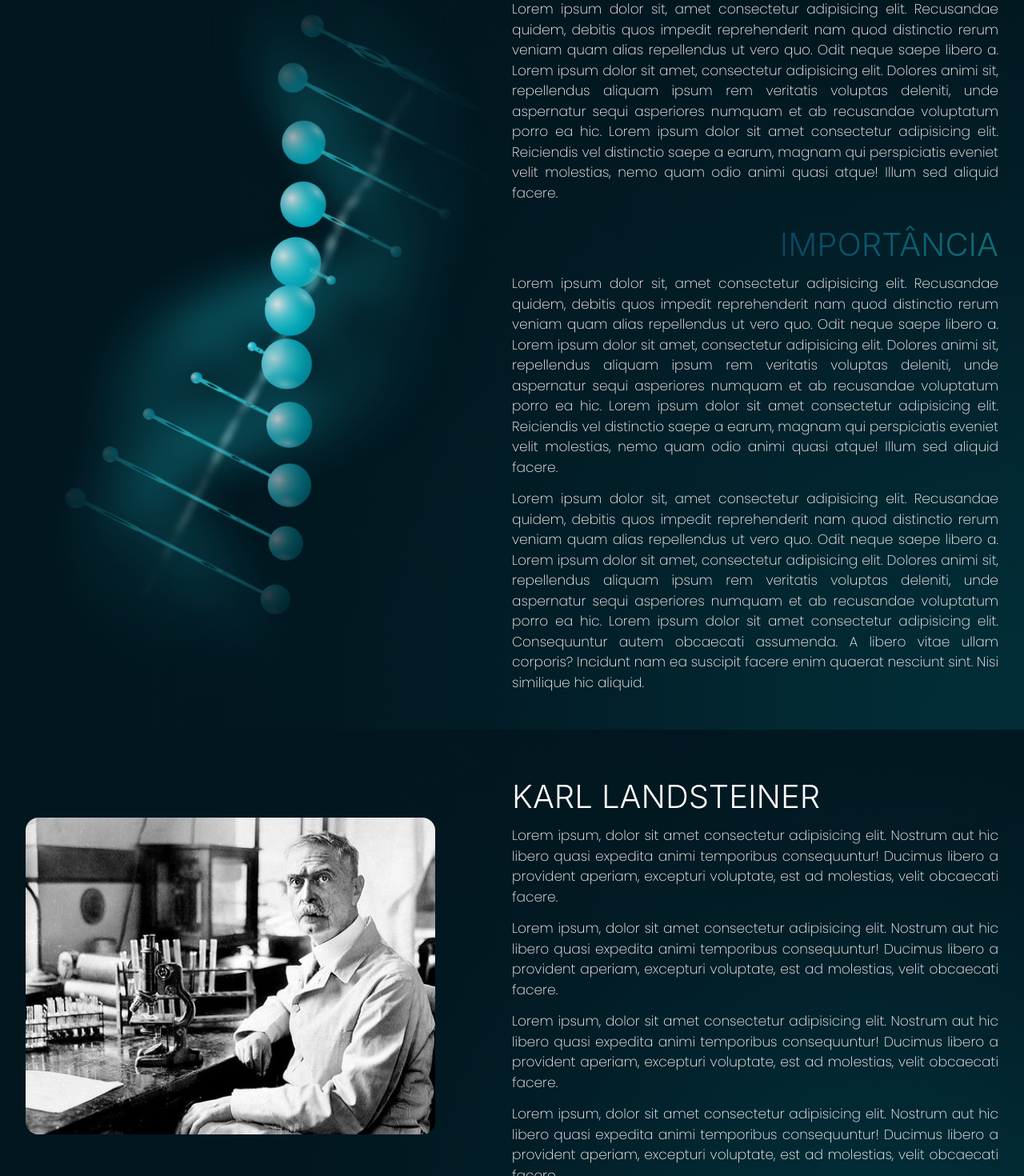
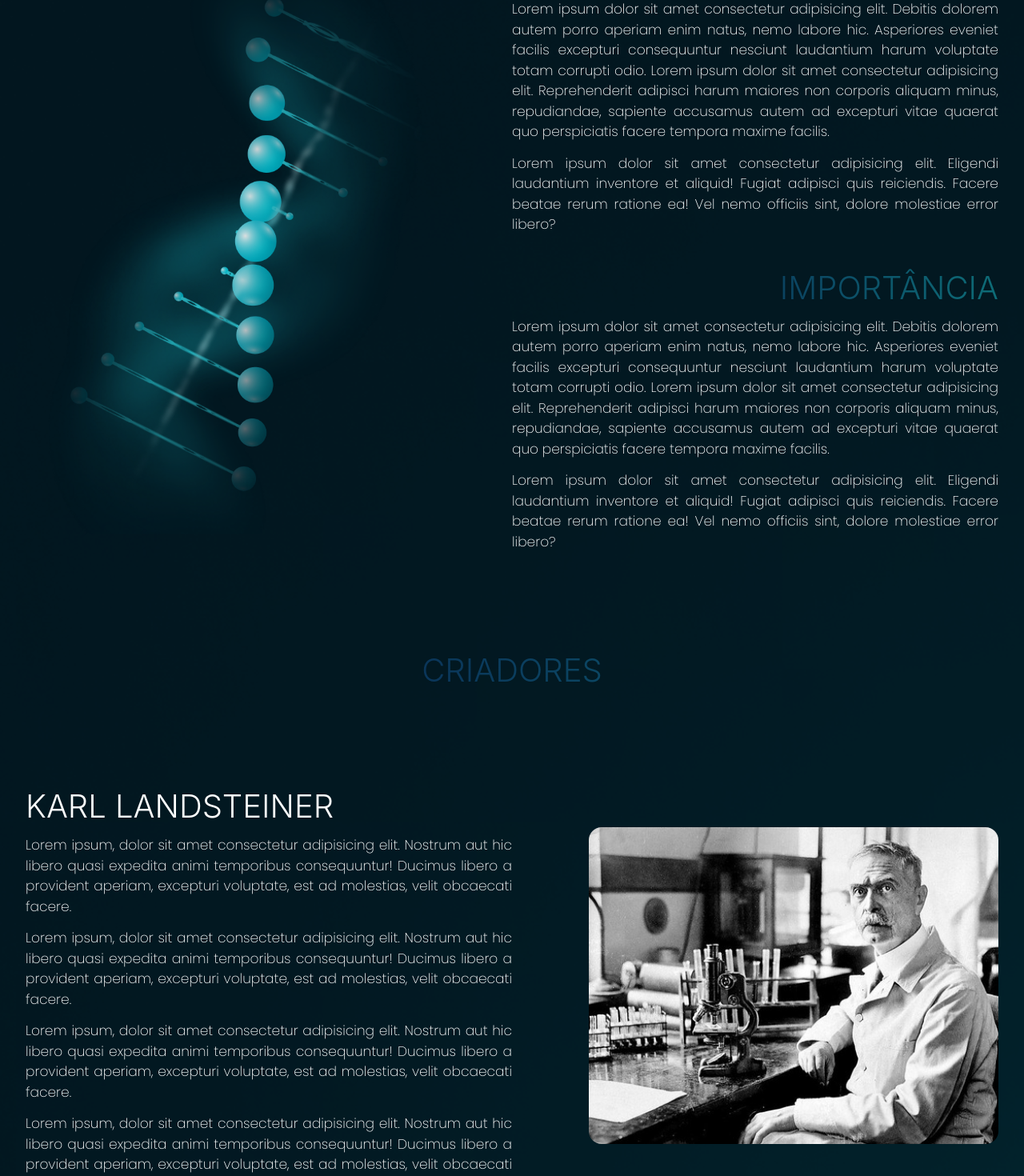
Before and after one commit to Matheus1415/Mendel, a React (Vite) app: page /fator-rh in a window 1280 px wide. Shown: the part 921-2391 px from the top of the page at 80% size. Built offline with nearby package versions, Linux system fonts and the light colour scheme.

Commit message:
realização de algumas configurações bem sucedidas

```diff
--- a/src/pages/FatorRh/BiographyFatorRh.jsx
+++ b/src/pages/FatorRh/BiographyFatorRh.jsx
@@ -2,10 +2,9 @@ import {Heading, Text, Flex, Box, useBreakpointValue, Image} from '@chakra-ui/re
 
 const BiographyFatorRh = ({
     title,
-    isRowReverse = false,
+    isRowReverse,
     isImage = true,
     isImageSrc = '../public/img/DNA.png',
-    backgroundImage = '../public/img/background4.png'
 }) => {
 
     const flexDirection = useBreakpointValue({ base: "column", sm: "column", md: isRowReverse?'row-reverse':'row' });
@@ -14,27 +13,19 @@ const BiographyFatorRh = ({
 
     const styleText = {
         fontSize: '17px',
-        fontWeight: '275',
+        fontWeight: 275,
         lineHeight: '25.5px',
-        alignItems: 'justify-content'
+        textAlign: 'justify'
     }
     const styleHeading = {
         fontSize: '40px',
-        textAlign: 'right',
-        fontWeight: '275',
-        alignItems: 'justify-content',
-        bgGradient: 'linear(to-r, #0D066780, #19BFCD80)',
-        bgClip: 'text'
+        textAlign: 'left',
+        fontWeight: 275,
     }
 
     return(
 
-        <Box
-        backgroundRepeat="repeat"
-        backgroundSize="cover"
-        backgroundPosition="center"
-        backgroundImage={`url(${backgroundImage})`}
-        >
+        <Box>
             <Flex
             mx="auto"
             maxW="1300px"
@@ -54,17 +45,31 @@ const BiographyFatorRh = ({
                 alignItems={flexAlignContent}
                 >
                     <Box>
-                        <Heading variant="SecondTitle"> {title} </Heading>
-                        <Text variant="Paragraph">
+                        <Heading
+                        variant="SecondTitle"
+                        sx={styleHeading}> {title} </Heading>
+                        <Text
+                        variant="Paragraph"
+                        sx={styleText}
+                        >
                             Lorem ipsum, dolor sit amet consectetur adipisicing elit. Nostrum aut hic libero quasi expedita animi temporibus consequuntur! Ducimus libero a provident aperiam, excepturi voluptate, est ad molestias, velit obcaecati facere.
                         </Text>
-                        <Text variant="Paragraph">
+                        <Text
+                        variant="Paragraph"
+                        sx={styleText}
+                        >
                             Lorem ipsum, dolor sit amet consectetur adipisicing elit. Nostrum aut hic libero quasi expedita animi temporibus consequuntur! Ducimus libero a provident aperiam, excepturi voluptate, est ad molestias, velit obcaecati facere.
                         </Text>
-                        <Text variant="Paragraph">
+                        <Text
+                        variant="Paragraph"
+                        sx={styleText}
+                        >
                             Lorem ipsum, dolor sit amet consectetur adipisicing elit. Nostrum aut hic libero quasi expedita animi temporibus consequuntur! Ducimus libero a provident aperiam, excepturi voluptate, est ad molestias, velit obcaecati facere.
                         </Text>
-                        <Text variant="Paragraph">
+                        <Text
+                        variant="Paragraph"
+                        sx={styleText}
+                        >
                             Lorem ipsum, dolor sit amet consectetur adipisicing elit. Nostrum aut hic libero quasi expedita animi temporibus consequuntur! Ducimus libero a provident aperiam, excepturi voluptate, est ad molestias, velit obcaecati facere.
                         </Text>
                     </Box>
--- a/src/pages/FatorRh/index.jsx
+++ b/src/pages/FatorRh/index.jsx
@@ -6,8 +6,8 @@ import { ExamFactorRh } from './ExamFactorRh';
 
 
 export const FatorRh = ({
-    isRowReverse = false,
     isImage = true,
+    isRowReverse = true,
     isImageSrc = '../public/img/DNA.png',
     backgroundImage = '../public/img/background4.png'
 }) => {
@@ -18,15 +18,14 @@ export const FatorRh = ({
 
     const styleText = {
         fontSize: '17px',
-        fontWeight: '275',
+        fontWeight: 275,
         lineHeight: '25.5px',
-        alignItems: 'justify-content'
+        textAlign: 'justify'
     }
     const styleHeading = {
         fontSize: '40px',
         textAlign: 'right',
-        fontWeight: '275',
-        alignItems: 'justify-content',
+        fontWeight: 275,
         bgGradient: 'linear(to-r, #0D066780, #19BFCD80)',
         bgClip: 'text'
     }
@@ -36,6 +35,10 @@ export const FatorRh = ({
     return(
         <>
             <LayoutIntroduction query="Fator Rh">Fator Rh</LayoutIntroduction>
+
+
+
+
             <Box
             backgroundRepeat="repeat"
             backgroundSize="cover"
@@ -51,42 +54,68 @@ export const FatorRh = ({
                 justifyContent="space-between"
                 alignItems="center"
                 >
-                    <Box
-                    >
-                        {isImage && (
-                            <Image
-                                w="600px"
-                                height="877.46px"
-                                borderRadius="2xl"
-                                objectFit="cover"
-                                src={isImageSrc}
-                                alt="Estatua de Mendel"
-                            />
-                        )}
-                    </Box>
                     <Flex
                     direction="column"
                     justifyContent="flex-start"
-                    h="100%"
-                    w="100%"
+                    h="100%" w="100%"
                     maxW={contentWidth}
                     alignItems={flexAlignContent}
                     >
-                        <Box>
-                            <Heading variant="PrimaryTitle" sx={styleHeading}>O que é</Heading>
-                            <Text variant="Paragraph" sx={styleText}>Lorem ipsum dolor sit, amet consectetur adipisicing elit. Recusandae quidem, debitis quos impedit reprehenderit nam quod distinctio rerum veniam quam alias repellendus ut vero quo. Odit neque saepe libero a. Lorem ipsum dolor sit amet, consectetur adipisicing elit. Dolores animi sit, repellendus aliquam ipsum rem veritatis voluptas deleniti, unde aspernatur sequi asperiores numquam et ab recusandae voluptatum porro ea hic. Lorem ipsum dolor sit amet consectetur adipisicing elit. Reiciendis vel distinctio saepe a earum, magnam qui perspiciatis eveniet velit molestias, nemo quam odio animi quasi atque! Illum sed aliquid facere.</Text>
+                        <Heading
+                        variant="PrimaryTitle"
+                        sx={styleHeading}
+                        >O que é</Heading>
+                        <Text
+                        variant="Paragraph"
+                        sx={styleText}
+                        >
+                            Lorem ipsum dolor sit amet consectetur adipisicing elit. Debitis dolorem autem porro aperiam enim natus, nemo labore hic. Asperiores eveniet facilis excepturi consequuntur nesciunt laudantium harum voluptate totam corrupti odio.
+                            Lorem ipsum dolor sit amet consectetur adipisicing elit. Reprehenderit adipisci harum maiores non corporis aliquam minus, repudiandae, sapiente accusamus autem ad excepturi vitae quaerat quo perspiciatis facere tempora maxime facilis.
+                        </Text>
+                        <Text
+                        variant="Paragraph"
+                        sx={styleText}
+                        >
+                            Lorem ipsum dolor sit amet consectetur adipisicing elit. Eligendi laudantium inventore et aliquid! Fugiat adipisci quis reiciendis. Facere beatae rerum ratione ea! Vel nemo officiis sint, dolore molestiae error libero?
+                        </Text>
+                        <Heading
+                        variant="PrimaryTitle"
+                        sx={styleHeading}
+                        >
+                            Importância
+                        </Heading>
+                        <Text
+                        variant="Paragraph"
+                        sx={styleText}
+                        >
+                            Lorem ipsum dolor sit amet consectetur adipisicing elit. Debitis dolorem autem porro aperiam enim natus, nemo labore hic. Asperiores eveniet facilis excepturi consequuntur nesciunt laudantium harum voluptate totam corrupti odio.
+                            Lorem ipsum dolor sit amet consectetur adipisicing elit. Reprehenderit adipisci harum maiores non corporis aliquam minus, repudiandae, sapiente accusamus autem ad excepturi vitae quaerat quo perspiciatis facere tempora maxime facilis.
+                        </Text>
+                        <Text
+                        variant="Paragraph"
+                        sx={styleText}
+                        >
+                            Lorem ipsum dolor sit amet consectetur adipisicing elit. Eligendi laudantium inventore et aliquid! Fugiat adipisci quis reiciendis. Facere beatae rerum ratione ea! Vel nemo officiis sint, dolore molestiae error libero?
+                        </Text>
+                    </Flex>
+                    {
+                    isImage && <Image w="lg" borderRadius="2xl" objectFit="cover" src={isImageSrc} alt="Imagem de fundo sobre DNA" />
+                    }
+                </Flex>
+                <Heading
+                p="50px"
+                textAlign="center"
+                variant="PrimaryTitle"
+                fontWeight= '275'
+                alignItems= 'justify-content'
+                bgGradient= 'linear(to-r, #0D066780, #19BFCD80)'
+                bgClip= 'text'
 
-
-                            <Heading variant="PrimaryTitle" sx={styleHeading}>Importância</Heading>
-                            <Text variant="Paragraph">Lorem ipsum dolor sit, amet consectetur adipisicing elit. Recusandae quidem, debitis quos impedit reprehenderit nam quod distinctio rerum veniam quam alias repellendus ut vero quo. Odit neque saepe libero a. Lorem ipsum dolor sit amet, consectetur adipisicing elit. Dolores animi sit, repellendus aliquam ipsum rem veritatis voluptas deleniti, unde aspernatur sequi asperiores numquam et ab recusandae voluptatum porro ea hic. Lorem ipsum dolor sit amet consectetur adipisicing elit. Reiciendis vel distinctio saepe a earum, magnam qui perspiciatis eveniet velit molestias, nemo quam odio animi quasi atque! Illum sed aliquid facere.</Text>
-
-                            <Text variant="Paragraph">Lorem ipsum dolor sit, amet consectetur adipisicing elit. Recusandae quidem, debitis quos impedit reprehenderit nam quod distinctio rerum veniam quam alias repellendus ut vero quo. Odit neque saepe libero a. Lorem ipsum dolor sit amet, consectetur adipisicing elit. Dolores animi sit, repellendus aliquam ipsum rem veritatis voluptas deleniti, unde aspernatur sequi asperiores numquam et ab recusandae voluptatum porro ea hic. Lorem ipsum dolor sit amet consectetur adipisicing elit. Consequuntur autem obcaecati assumenda. A libero vitae ullam corporis? Incidunt nam ea suscipit facere enim quaerat nesciunt sint. Nisi similique hic aliquid.</Text>
-                        </Box>
-                    </Flex>
-                </Flex>
+                >Criadores</Heading>
+                <BiographyFatorRh title="Karl Landsteiner" isImageSrc="../public/img/KarlLandsteiner.jpg" isRowReverse={true}/>
+                <br />
+                <BiographyFatorRh title="Alexander S. Wiener" isImageSrc="../public/img/Wiener.png" isRowReverse={true}/>
             </Box>
-            <BiographyFatorRh title="Karl Landsteiner" isImageSrc="../public/img/KarlLandsteiner.jpg" isRowReverse={false}/>
-            <BiographyFatorRh title="Alexander Solomon Wiener" isImageSrc="../public/img/Wiener.png" isRowReverse={false}/>
             <TableSection/>
             <ExamFactorRh/>
 
```
